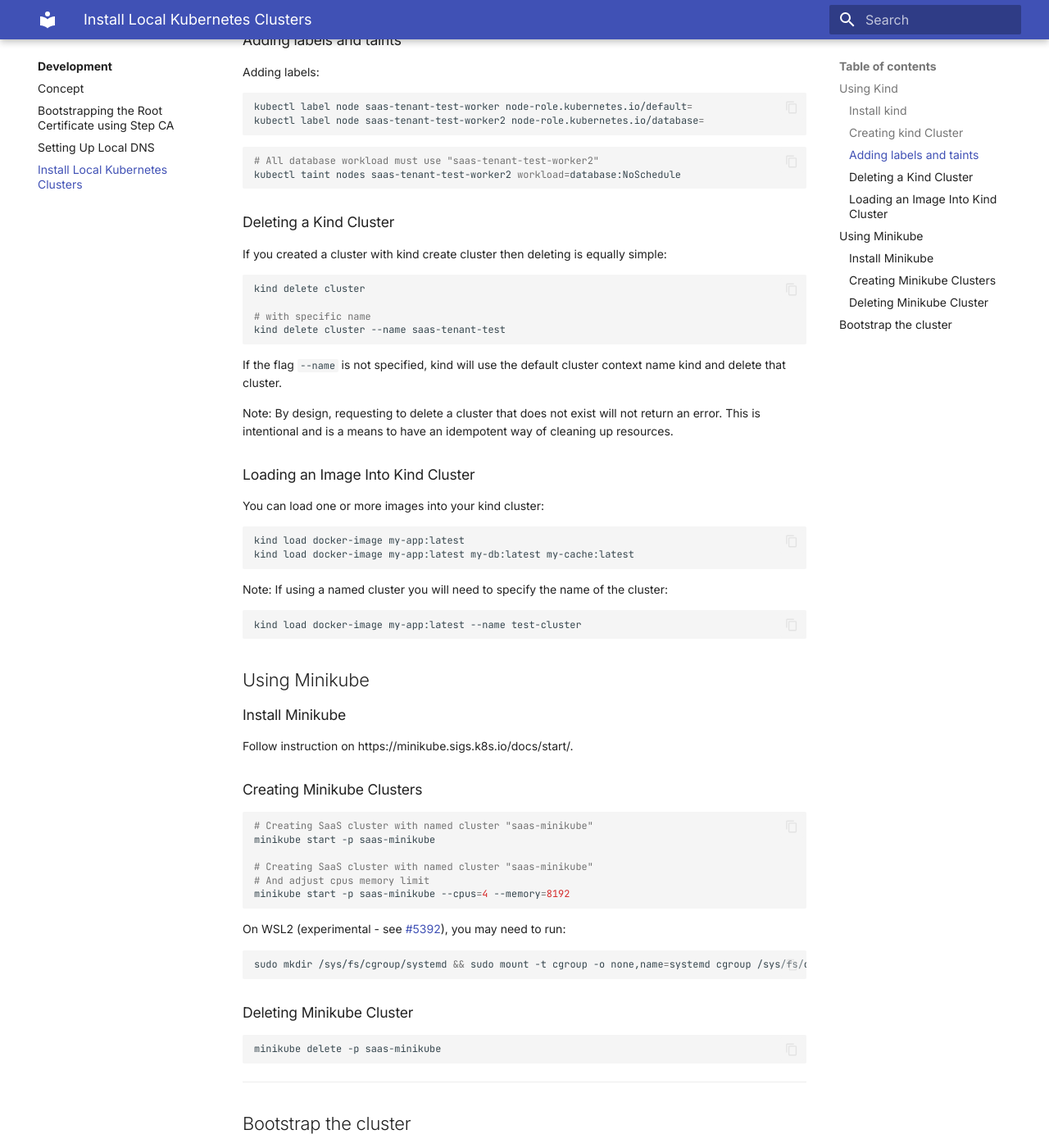
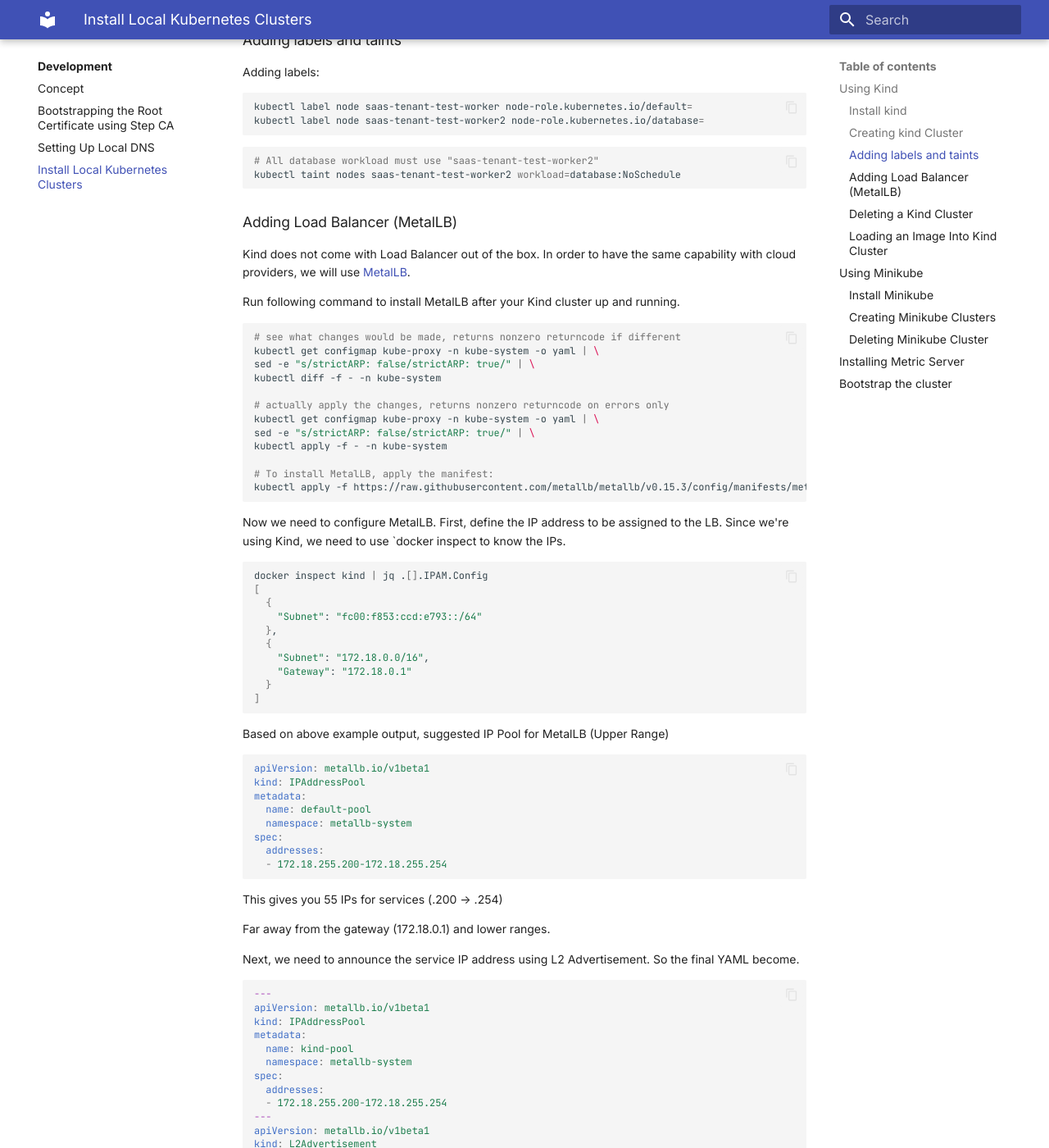
Before and after one commit to tibrahimdev/saas-k8s-data-platform, an MkDocs documentation site: the page built from docs/development/e-install-local-kubernetes.md, in a window 1280 px wide and 1400 px high, scrolled down 1008 px. Shown: the whole window at 82% size. Built offline with MkDocs 1.6.1 and Material for MkDocs 9.7.7, drawn with Linux system fonts in a browser that asks for light colours; some of the changed text lies outside the part shown.

Commit message:
adding metallb, add artifacts, add cluster configs

````diff
--- a/docs/development/e-install-local-kubernetes.md
+++ b/docs/development/e-install-local-kubernetes.md
@@ -57,6 +57,87 @@
 kubectl taint nodes saas-tenant-test-worker2 workload=database:NoSchedule
 ```
 
+### Adding Load Balancer (MetalLB)
+Kind does not come with Load Balancer out of the box. In order to have the same capability with cloud providers,
+we will use [MetalLB](https://metallb.io/).
+
+Run following command to install MetalLB after your Kind cluster up and running.
+```bash
+# see what changes would be made, returns nonzero returncode if different
+kubectl get configmap kube-proxy -n kube-system -o yaml | \
+sed -e "s/strictARP: false/strictARP: true/" | \
+kubectl diff -f - -n kube-system
+
+# actually apply the changes, returns nonzero returncode on errors only
+kubectl get configmap kube-proxy -n kube-system -o yaml | \
+sed -e "s/strictARP: false/strictARP: true/" | \
+kubectl apply -f - -n kube-system
+
+# To install MetalLB, apply the manifest:
+kubectl apply -f https://raw.githubusercontent.com/metallb/metallb/v0.15.3/config/manifests/metallb-native.yaml
+```
+
+Now we need to configure MetalLB. First, define the IP address to be assigned to the LB.
+Since we're using Kind, we need to use `docker inspect to know the IPs.
+
+```bash
+docker inspect kind | jq .[].IPAM.Config
+[
+  {
+    "Subnet": "fc00:f853:ccd:e793::/64"
+  },
+  {
+    "Subnet": "172.18.0.0/16",
+    "Gateway": "172.18.0.1"
+  }
+]
+```
+
+Based on above example output, suggested IP Pool for MetalLB (Upper Range)
+```yaml
+apiVersion: metallb.io/v1beta1
+kind: IPAddressPool
+metadata:
+  name: default-pool
+  namespace: metallb-system
+spec:
+  addresses:
+  - 172.18.255.200-172.18.255.254
+```
+
+This gives you 55 IPs for services (.200 → .254)
+
+Far away from the gateway (172.18.0.1) and lower ranges.
+
+Next, we need to announce the service IP address using L2 Advertisement.
+So the final YAML become.
+
+```yaml
+---
+apiVersion: metallb.io/v1beta1
+kind: IPAddressPool
+metadata:
+  name: kind-pool
+  namespace: metallb-system
+spec:
+  addresses:
+  - 172.18.255.200-172.18.255.254
+---
+apiVersion: metallb.io/v1beta1
+kind: L2Advertisement
+metadata:
+  name: kind-advertisement
+  namespace: metallb-system
+```
+
+Save the file as `metallb.yaml` and apply it.
+
+```bash
+kubectl apply -f metallb.yaml
+```
+
+---
+
 ### Deleting a Kind Cluster
 If you created a cluster with kind create cluster then deleting is equally simple:
 ```bash
@@ -106,6 +187,18 @@
 minikube delete -p saas-minikube
 ```
 
+## Installing Metric Server
+
+```bash
+kubectl apply -f https://github.com/kubernetes-sigs/metrics-server/releases/latest/download/components.yaml
+```
+
+Patch
+```bash
+kubectl patch -n kube-system deployment metrics-server --type=json \
+  -p '[{"op":"add","path":"/spec/template/spec/containers/0/args/-","value":"--kubelet-insecure-tls"}]'
+```
+
 ---
 
 ## Bootstrap the cluster
````
Also changed, not shown: docs/design/workspace-dependency.yml (added, +25 -0 lines), docs/development/h-setup-crossplane.md (added, +106 -0 lines), docs/index.md (+9 -2 lines), 4 other files.
